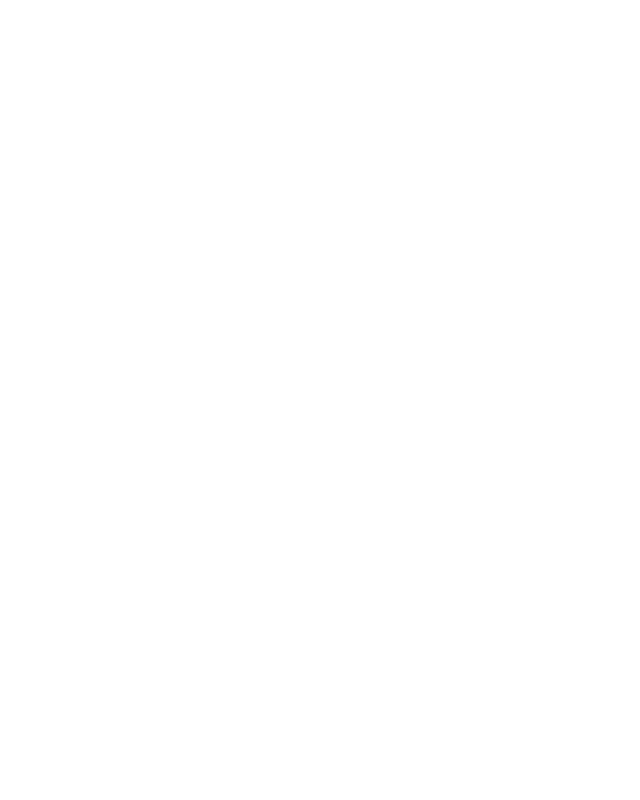
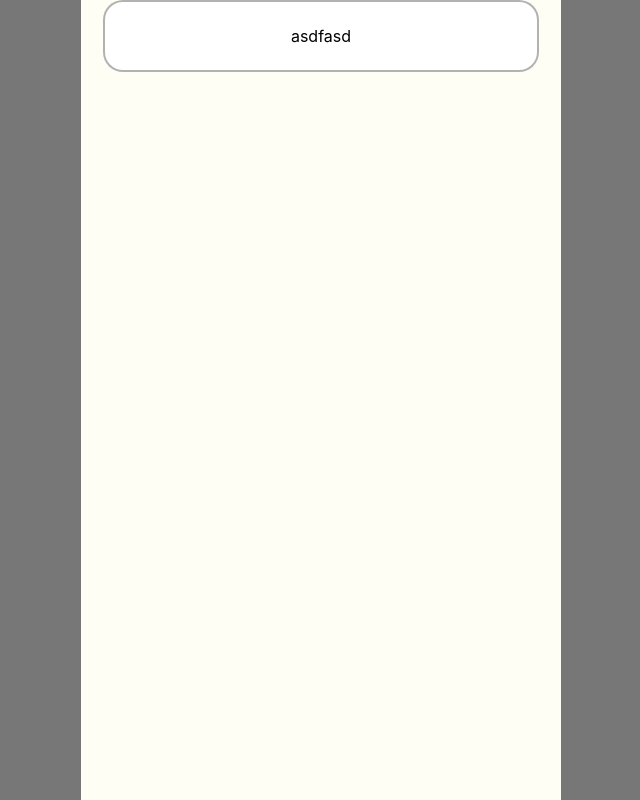
Before and after one commit to haZuny/limg-diary, a React (Create React App) app in the folder front/limg-diary-react/: page / in a window 1280 px wide. Shown: the whole page, without its empty margins (319-959 px from the left). Built offline with nearby package versions, Linux system fonts and the light colour scheme.

Commit message:
[feat] 화이트 컴포넌트 박스 구현

```diff
--- a/front/limg-diary-react/src/Router.js
+++ b/front/limg-diary-react/src/Router.js
@@ -1,6 +1,8 @@
 import { BrowserRouter, Routes, Route } from 'react-router-dom';
 import { useEffect, useState } from 'react';
+
 import LoginPage from './pages/login_page/LoginPage';
+import MainPage from './pages/main_page/MainPage';
 
 
 function Router({authorized, component})  {
@@ -30,8 +32,8 @@
     return (
     <BrowserRouter>
         <Routes>
-            <Route path='/' element={<div/>} />
-            <Route path='/login' element={<Center child={LoginPage()}/>}/>
+            <Route path='/' element={<Center child={<MainPage/>}/>} />
+            <Route path='/login' element={<Center child={<LoginPage/>}/>}/>
         </Routes>
     </BrowserRouter>)
 }
--- a/front/limg-diary-react/src/pages/Global.scss
+++ b/front/limg-diary-react/src/pages/Global.scss
@@ -6,9 +6,11 @@
 $color_transparency: #ffffffff;
 $color_white: #ffffff;
 $color_white_t30: #ffffff40;
+$color_black: #000000;
 $color_black_t30: #0000004d;
 $color_deepgreen: #4BA99F;
-$color_beige: #FFFADF;
+$color_beige: #FEFEF5;
+$color_yello: #FFFADF;
 $color_blue: #01C4F5;
 
 // size
--- /dev/null
+++ b/front/limg-diary-react/src/pages/global_component/white_box/WhiteBox.js
@@ -0,0 +1,11 @@
+import css from './WhiteBox.module.scss'
+
+function WhiteBox({child}){
+    return (
+        <div id={css.box} className={css.container}>
+            {child}
+        </div>
+    )
+}
+
+export default WhiteBox
--- /dev/null
+++ b/front/limg-diary-react/src/pages/global_component/white_box/WhiteBox.module.scss
@@ -0,0 +1,16 @@
+@import '../../Global.scss';
+
+#box{
+    // size
+    width: $size_width_component;
+    // color
+    background-color: $color_white;
+    // border
+    border: 2px solid $color_black_t30;
+    border-radius: 20px;
+    // align
+    flex-direction: column;
+    align-items: center;
+    // padding
+    padding: calc(var(--vw)*5);
+}
--- a/front/limg-diary-react/src/pages/login_page/SignupModalBody.js
+++ b/front/limg-diary-react/src/pages/login_page/SignupModalBody.js
@@ -17,7 +17,6 @@
                 <SingleSmallButton text={'회원가입'}/>
                 <TextButton text={'취소'} func={modal_off_handle}></TextButton>
             </div>
-
         </div>
     )
 }
--- /dev/null
+++ b/front/limg-diary-react/src/pages/main_page/MainPage.js
@@ -0,0 +1,14 @@
+import css from './MainPage.module.scss'
+
+import WhiteBox from '../global_component/white_box/WhiteBox'
+
+
+function MainPage(){
+    return (
+        <div id={css.root_container} className={css.container}>
+            <WhiteBox child={"asdfasd"}></WhiteBox>
+        </div>
+    )
+}
+
+export default MainPage
--- /dev/null
+++ b/front/limg-diary-react/src/pages/main_page/MainPage.module.scss
@@ -0,0 +1,13 @@
+@import '../Global.scss';
+
+
+#root_container{
+    // size
+    width: calc(var(--vw)*100);
+    height: calc(var(--vh)*100);
+    // color
+    background-color: $color_beige;
+    // item align
+    flex-direction: column;
+    align-items: center;
+}
```
